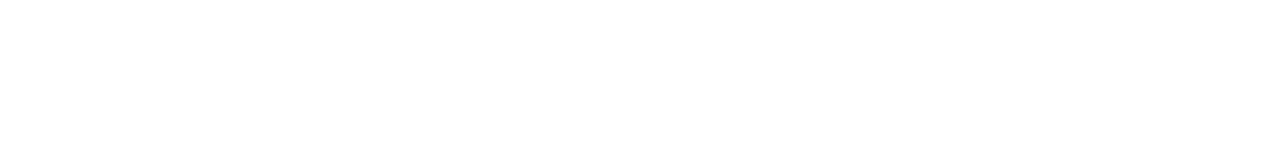
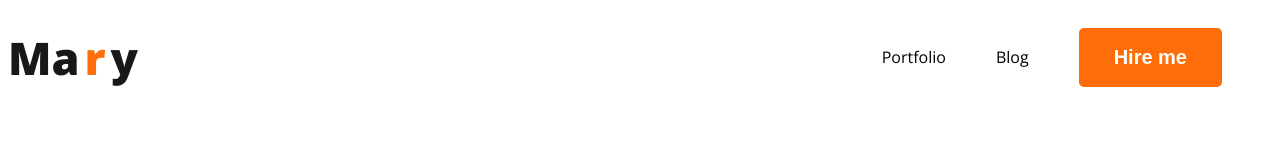
Before and after one commit to tanvir-chy/developer-portfolio, a plain HTML site: page index.html in a window 1280 px wide. Drawn offline with nearby package versions, Linux system fonts and the light colour scheme.

Commit message:
code added

```diff
--- a/index.html
+++ b/index.html
@@ -4,10 +4,31 @@
     <meta charset="UTF-8">
     <meta name="viewport" content="width=device-width, initial-scale=1.0">
     <title>Developer Portfolio</title>
+    <link rel="preconnect" href="https://fonts.googleapis.com">
+<link rel="preconnect" href="https://fonts.gstatic.com" crossorigin>
+<link href="https://fonts.googleapis.com/css2?family=Open+Sans:wght@400;700;800&display=swap" rel="stylesheet">
+    <link rel="stylesheet" href="styles/portfolio.css">
 </head>
 <body>
     <header>
+       <nav>
+        <h3 class="nav-title">
+            <span class="ma">Ma</span>
+            <span class="r">r</span>
+            <span class="y">y</span>
+        </h3>
+        <ul>
+            <li>Portfolio</li>
+            <li>Blog</li>
+            <li>
+                <button class="btn-primary">
+                    Hire me
+                </button>
+            </li>
 
+        </ul>
+
+       </nav>
     </header>
 </body>
 </html>
--- /dev/null
+++ b/styles/portfolio.css
@@ -0,0 +1,57 @@
+/* font adding */
+body {
+    font-family: 'Open Sans', sans-serif;
+}
+
+/* Nav css */
+
+nav {
+    display: flex;
+    justify-content: space-between;
+    align-items: center;
+}
+
+.nav-title .ma {
+
+ color: #181818;
+ font-size: 45px;
+ font-weight: 800;
+
+}
+
+.nav-title .r {
+ color: #FD6E0A;
+ font-size: 45px;
+ font-weight: 800;
+}
+
+.nav-title .y {
+ color: #181818;
+ font-size: 45px;
+ font-weight: 800;
+}
+
+nav ul {
+    display: flex;
+    align-items: center;
+}
+
+nav li {
+    list-style: none;
+    margin-right: 50px;
+}
+
+nav a {
+    text-decoration: none;
+    color: #474747;
+}
+
+.btn-primary {
+    background: #FD6E0A;
+    border-radius: 5px;
+    border: 0;
+    color: white;
+    font-size: 20px;
+    font-weight: 700;
+    padding: 18px 35px;
+}
```
